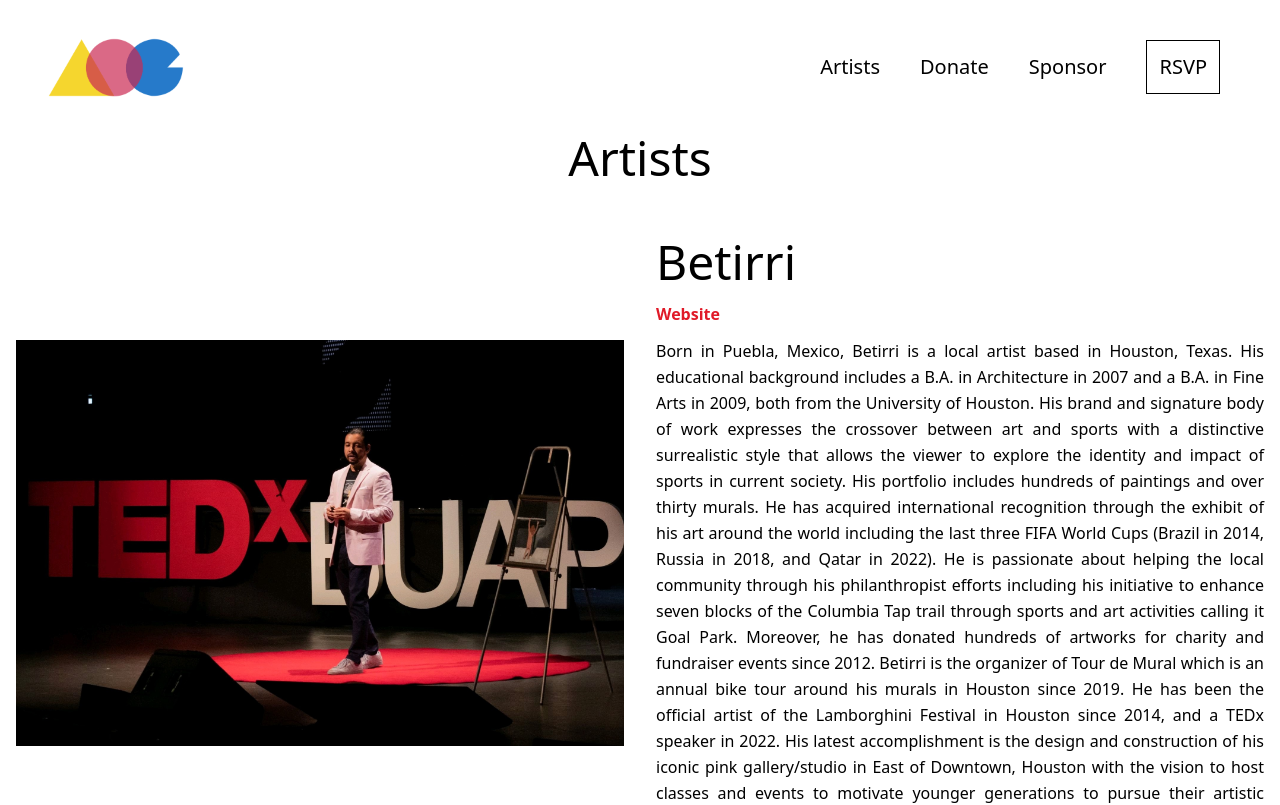
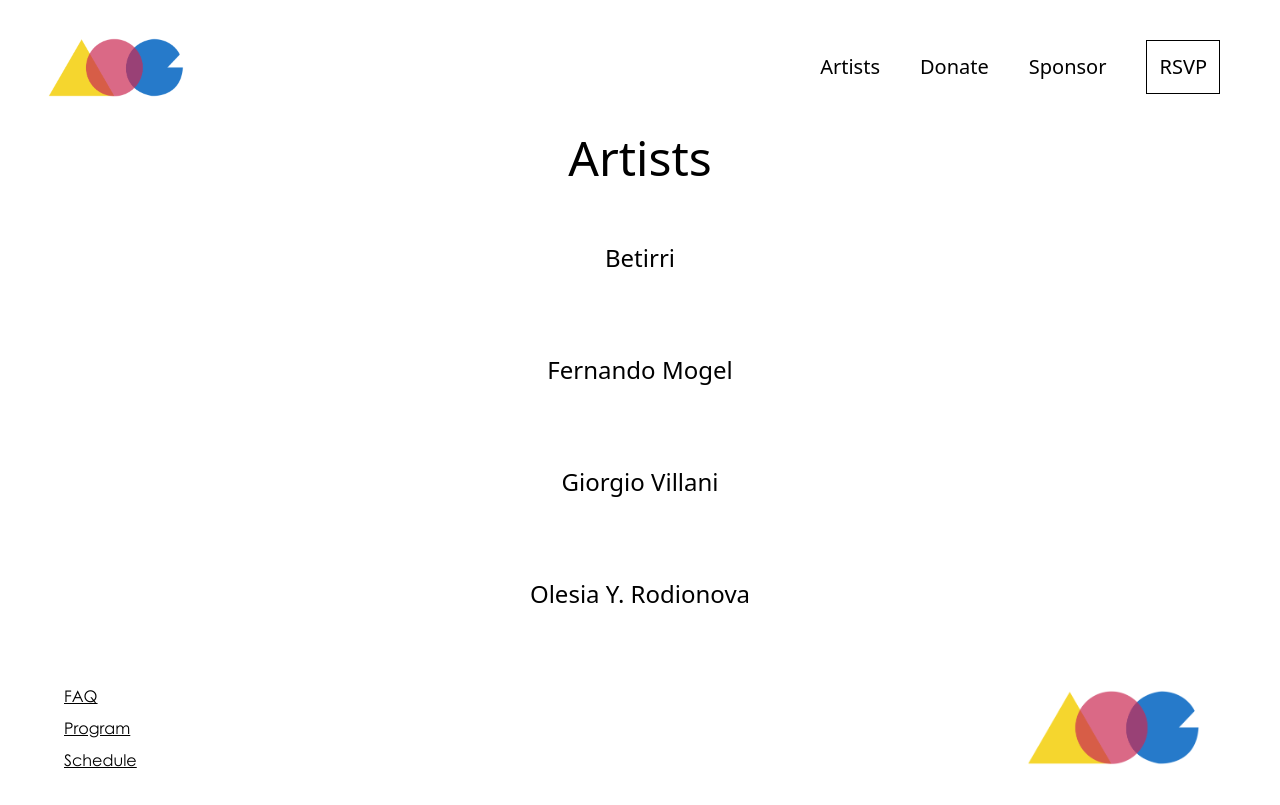
Before and after one commit to giorgio-villani/art-of-gen, a Next.js app: page /artists in a window 1280 px wide. Shown: the top 805 px of the page. Built offline with nearby package versions, Linux system fonts and the light colour scheme.

Commit message:
updated front page; updated artist page; corrected fernandos name

```diff
--- a/src/app/artists/page.tsx
+++ b/src/app/artists/page.tsx
@@ -1,64 +1,16 @@
 import React from 'react';
 import artists from '@/data/artists';
-
-interface TeamMemberProps {
-  name: string;
-  description: string;
-  imgSrc: string;
-  imgClass?: string;
-  reverse?: boolean;
-  website?: string;
-}
-
-const unescapeHtml = (escapedStr: string) => {
-  return escapedStr
-    .replace(/&quot;/g, '"')
-    .replace(/&#39;/g, "'")
-    .replace(/&lt;/g, '<')
-    .replace(/&gt;/g, '>')
-    .replace(/&amp;/g, '&');
-};
-
-const teamMember = ({ name, description, imgSrc, reverse = false, website = '' }: TeamMemberProps) => (
-  <div className={`max-w-screen-xl mx-auto font-poppins flex flex-col md:flex-row ${reverse ? 'md:flex-row-reverse' : ''} items-center`}>
-    <div className="w-full md:w-1/2 p-4">
-      <img src={imgSrc} alt={name} className={`w-full h-auto object-cover max-w-full max-h-[500px] object-cover`} />
-    </div>
-    <div className="w-full md:w-1/2 flex p-4">
-      <div className="">
-        <h2 className="mb-4">
-          <div className=" text-4xl md:text-5xl" style={{ wordWrap: 'break-word' }}>
-            {name}
-          </div>
-        </h2>
-        {website && (
-          <p className="hover:underline text-customButton pb-3 text-forgnRed font-bold">
-            <a href={website}>Website</a>
-          </p>
-        )}
-        <p className="leading-relaxed text-justify mb-4" style={{ wordWrap: 'break-word' }}>
-          {unescapeHtml(description)}
-        </p>
-      </div>
-    </div>
-  </div>
-);
 
 export default function Artists() {
   return (
     <div className="w-full">
-      <h1 className="text-5xl text-center font-inter">Artists</h1>
+      <h1 className="text-5xl text-center font-inter pb-5">Artists</h1>
       {artists.map((artist, index) => (
-        <section key={artist.name} className={`bg-white py-5 lg:py-10`}>
-          {teamMember({
-            name: artist.name,
-            description: artist.description,
-            imgSrc: `/artists/${artist.picture}`,
-            imgClass: 'max-w-full max-h-[500px] object-cover',
-            reverse: index % 2 !== 0,
-            website: artist.website,
-          })}
-        </section>
+        <div key={artist.id} className="bg-white py-5 lg:py-10 text-center text-2xl">
+          <a className="hover:underline" href={`/artists/${artist.id}`}>
+            {artist.name}
+          </a>
+        </div>
       ))}
     </div>
   );
--- a/src/app/page.tsx
+++ b/src/app/page.tsx
@@ -60,7 +60,7 @@ export default function Home() {
       {/* second section */}
       <section className="flex flex-col md:flex-row py-12">
         <div className="basis-1/3 p-4">
-          <h2 className="text-3xl font-bold pb-4">Learn more about generative art!</h2>
+          <h2 className="text-3xl font-bold pb-4">Immerse yourself in a world of generative art!</h2>
           <p className="text-2xl">
             Dive into the intersection of creativity and technology with &quot;Generations,&quot; an innovative art exhibit that explores generative art as both a revolutionary new style and a natural
             extension of traditional artistic practices.
--- a/src/components/Header.tsx
+++ b/src/components/Header.tsx
@@ -24,13 +24,13 @@ const Header: React.FC = () => {
           </span>
         </div>
         <div className="hidden md:flex items-centerspace-x-4">
-          <button className="m-5">
+          <button className="p-5 hover:bg-gray-200">
             <a href="/artists">Artists</a>
           </button>
           <button className="p-5 hover:bg-gray-200">
             <a href="/donate">Donate</a>
           </button>
-          <button className="m-5">
+          <button className="p-5 hover:bg-gray-200">
             <a href="/sponsorship">Sponsor</a>
           </button>
           <button className="m-5 p-3 border border-black">RSVP</button>
@@ -39,13 +39,13 @@ const Header: React.FC = () => {
 
       {menuOpen && (
         <div className="md:hidden min-h-full text-2xl flex flex-col absolute top-[100%] left-0 w-full p-4 bg-white text-center">
-          <button className="m-5">
+          <button className="p-5 hover:bg-gray-200">
             <a href="/artists">Artists</a>
           </button>
           <button className="p-5 hover:bg-gray-200">
             <a href="/donate">Donate</a>
           </button>
-          <button className="m-5">
+          <button className="p-5 hover:bg-gray-200">
             <a href="/sponsorship">Sponsor</a>
           </button>
           <button className="p-5 hover:bg-gray-200">RSVP</button>
--- a/src/data/artists.tsx
+++ b/src/data/artists.tsx
@@ -9,7 +9,7 @@ const artists = [
   },
   {
     id: '1',
-    name: 'Fernando Mogul',
+    name: 'Fernando Mogel',
     picture: 'fernando.jpg',
     description:
       'Fernando is a multimedia producer and multidisciplinary artist with a deep passion for storytelling and world-building. As the founder of FJM Creative, he is dedicated to helping other builders and creators bring their visions to life through bespoke multimedia production services, including music production, illustration, creative writing, and more. With a rich background that spans performing as the lead singer and Yellow Wiggle for the Latin American Wiggles, managing a TV studio, and publishing illustrated poetry books, Fernando has honed a holistic approach to communication, production, and education. His work is all about weaving narratives and creating immersive worlds using a variety of creative tools and forms of expression. Through FJM Creative, Fernando channels his diverse experiences into helping others realize their creative potential.',
--- a/src/styles/globals.css
+++ b/src/styles/globals.css
@@ -17,19 +17,19 @@
 
 .split-image-container {
   display: flex;
-  width: 750px; /* Adjusted width to fit the image size */
-  height: 750px; /* Adjusted height to fit the image size */
+  width: 100%; /* Make the container take up the full width of its parent */
+  max-width: 1000px; /* Optional: Set a max width to control scaling */
   margin: 0 auto;
+  aspect-ratio: 1 / 1; /* Maintain a square aspect ratio */
   position: relative;
 }
 
 .split-image {
-  width: 50%; /* Each half takes up exactly half of the total image width */
-  height: 100%;
-  background: url('/hero/AOG_05.jpg'); /* Use the correct image path */
-  background-size: 200% 100%; /* Ensure each half covers half of the image */
+  flex: 1; /* Each half takes up 50% of the container */
+  background-size: 200% 100%; /* Image is twice the width of each half */
   background-repeat: no-repeat;
   transition: all 400ms ease;
+  background-image: url('/hero/AOG_05.jpg'); /* Correct image path */
 }
 
 /* Position the left half of the image */
```
